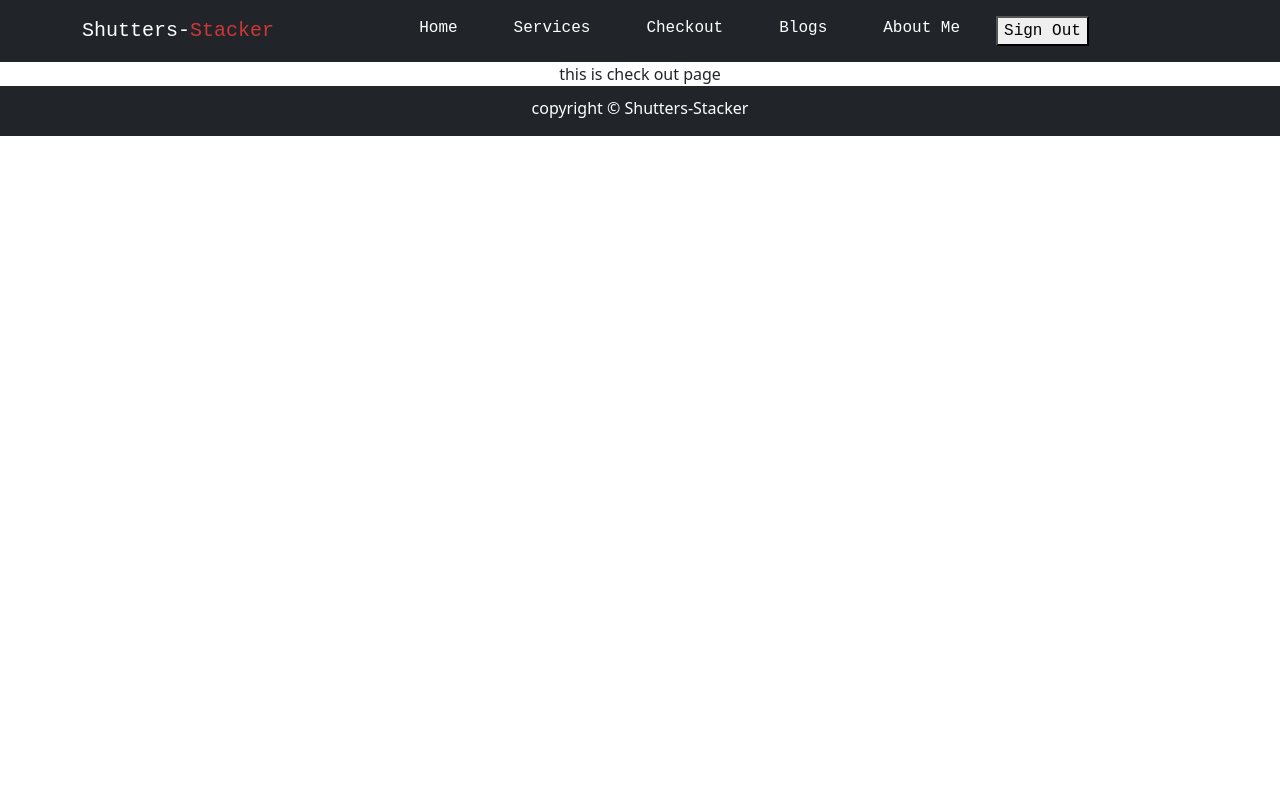
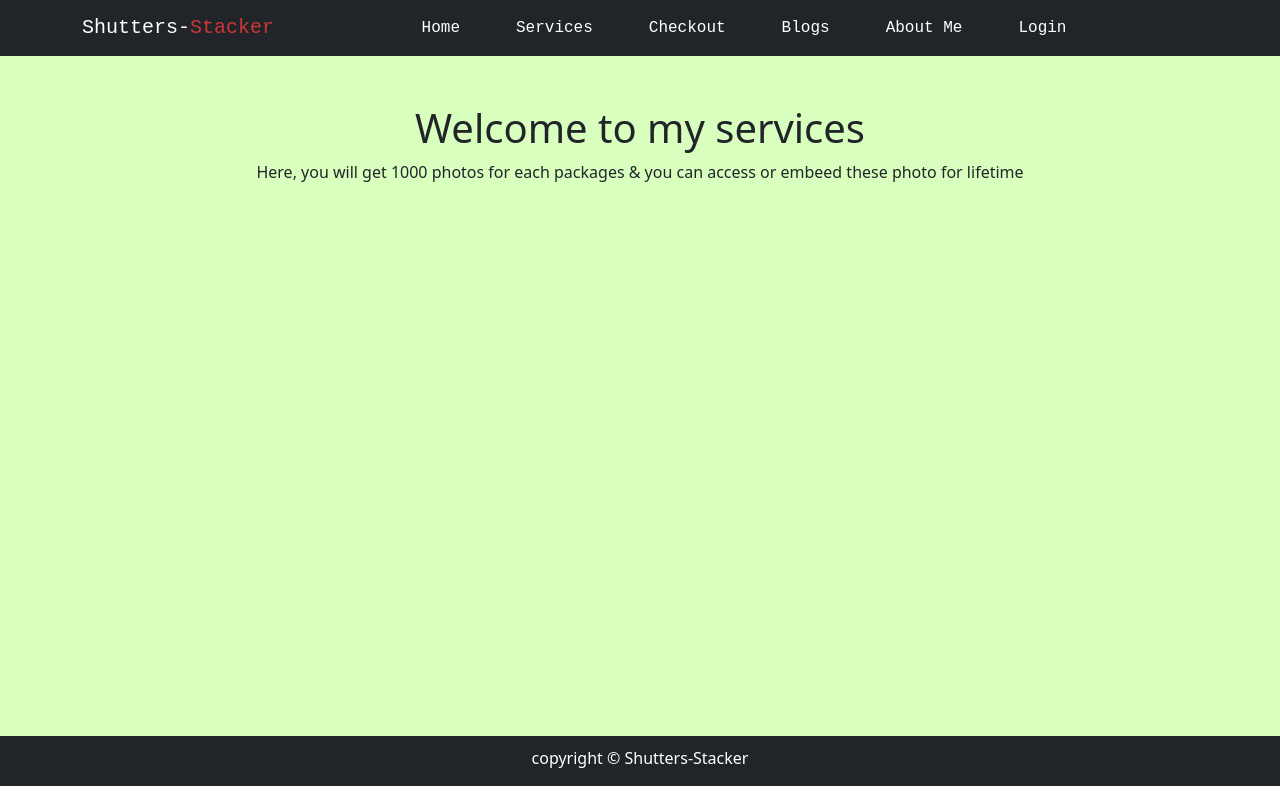
Before and after one commit to zunuu/Shutters-Stacker-Client-Side, a React (Create React App) app: page /checkout in a window 1280 px wide. Built offline with nearby package versions, Linux system fonts and the light colour scheme; no server answers; the HTML template or start-up script is replaced by a standard one.

Commit message:
checkou-updated

```diff
--- a/src/App.js
+++ b/src/App.js
@@ -20,6 +20,8 @@ function App() {
       <Header></Header>
       <Routes>
         <Route path="checkout" element={<Checkout></Checkout>} />
+        <Route path="/" element={<Home></Home>} />
+
         <Route path="home" element={<Home></Home>} />
         <Route path="services" element={<Services></Services>} />
         <Route path="blogs" element={<Blogs></Blogs>} />
@@ -30,7 +32,7 @@ function App() {
         } />
 
         <Route path="aboutme" element={<Aboutme></Aboutme>} />
-        <Route path="login" element={<Login></Login>} />
+        <Route path="/login" element={<Login></Login>} />
         <Route path="register" element={<Register></Register>} />
         <Route path="*" element={<NotFound></NotFound>} />
       </Routes>
--- a/src/Components/Header/Header.js
+++ b/src/Components/Header/Header.js
@@ -1,3 +1,4 @@
+import { signOut } from 'firebase/auth';
 import React from 'react';
 import { Container, Nav, Navbar } from 'react-bootstrap';
 import { useAuthState } from 'react-firebase-hooks/auth';
@@ -5,13 +6,16 @@ import { Link } from 'react-router-dom';
 import auth from '../../firebase.init';
 import './Header.css'
 const Header = () => {
-    const [user] = useAuthState(auth)
+    const [user] = useAuthState(auth);
+    const handleSignOut = () => {
+        signOut(auth);
+    }
     return (
 
         <Navbar collapseOnSelect expand="lg" bg="dark" variant="dark">
             <Container>
                 <Navbar.Brand href="#home">
-                    <Link to='/home'><strong>Shutters-</strong><span>Stacker</span></Link>
+                    <Link to='/'><strong>Shutters-</strong><span>Stacker</span></Link>
                 </Navbar.Brand>
                 <Navbar.Toggle aria-controls="responsive-navbar-nav" />
                 <Navbar.Collapse id="responsive-navbar-nav">
@@ -27,7 +31,12 @@ const Header = () => {
 
 
                         <Nav.Link href="#checkout">
-                            <Link className="py-2 px-3 mx-1 routes" to='/checkout'>Checkout</Link>
+                            {
+                                user ?
+                                    <Link className="py-2 px-3 mx-1 routes" to='/checkout'>Checkout</Link>
+                                    :
+                                    <Link className="py-2 px-3 mx-1 routes" to='/login'>Checkout</Link>
+                            }
                         </Nav.Link>
 
 
@@ -44,10 +53,11 @@ const Header = () => {
                         <Nav.Link href="#login">
                             {
                                 user ?
+                                    <button onClick={handleSignOut} className="btn btn-link text-white text-decoration-none pt-0 mt-0 " >Sign Out</button>
+                                    :
+                                    <Link className="py-2 px-3 mx-1 routes" to='/login'>Login</Link>
 
-                                    <Link className="py-2 px-3 mx-1 routes" to='/login'>Login</Link>
-                                    :
-                                    <button>Sign Out</button>}
+                            }
                         </Nav.Link>
 
 
--- a/src/Components/Main/Checkout/Checkout.css
+++ b/src/Components/Main/Checkout/Checkout.css
@@ -0,0 +1,6 @@
+.checkout {
+    min-height: 85vh;
+    background-color: rgb(216, 255, 190);
+    padding: 20px;
+
+}
--- a/src/Components/Main/Checkout/Checkout.js
+++ b/src/Components/Main/Checkout/Checkout.js
@@ -1,9 +1,13 @@
 import React from 'react';
-
+import './Checkout.css';
 const Checkout = () => {
     return (
-        <div>
-            this is check out page
+        <div className='checkout py-5'>
+            <h1>
+                Welcome to my services
+
+            </h1>
+            <p>Here, you will get 1000 photos for each packages & you can access or embeed these photo for lifetime</p>
         </div>
     );
 };
--- a/src/Components/Main/Login/Login.js
+++ b/src/Components/Main/Login/Login.js
@@ -1,7 +1,7 @@
 import React, { useRef } from 'react';
 import { Button, Form } from 'react-bootstrap';
 import { useSignInWithEmailAndPassword } from 'react-firebase-hooks/auth';
-import { Link, useNavigate } from 'react-router-dom';
+import { Link, useLocation, useNavigate } from 'react-router-dom';
 import auth from '../../../firebase.init';
 import './Login.css'
 
@@ -12,13 +12,17 @@ const Login = () => {
     let navigateToRegister = e => {
         navigate('/register');
     }
+    const location = useLocation();
+    let from = location.state?.from?.pathname || '/checkout';
     const [
         signInWithEmailAndPassword,
         user,
         loading,
         error,
     ] = useSignInWithEmailAndPassword(auth);
-
+    if (user) {
+        navigate(from, { replace: true });
+    }
     const loadingLogin = e => {
         e.preventDefault();
         const email = emailRef.current.value;
@@ -44,8 +48,11 @@ const Login = () => {
                 <Form.Group className="mb-3" controlId="formBasicCheckbox">
                     <Form.Check type="checkbox" label="Check me out" />
                 </Form.Group>
+                {
+                    loading && <p>loading...{ }...</p>
+                }
                 <Button variant="primary" type="submit">
-                    Submit
+                    Login
                 </Button>
                 <p className='fw-bold mt-3'>new to Shutters-Stacker? <span onClick={navigateToRegister}>
 
--- a/src/Components/Main/RequireAuth/RequireAuth.js
+++ b/src/Components/Main/RequireAuth/RequireAuth.js
@@ -1,12 +1,13 @@
 import React from 'react';
 import { useAuthState } from 'react-firebase-hooks/auth';
-import { Navigate } from 'react-router-dom';
+import { Navigate, useLocation } from 'react-router-dom';
 import auth from '../../../firebase.init';
 
 const RequireAuth = ({ children }) => {
     const [user] = useAuthState(auth)
+    let location = useLocation();
     if (!user) {
-        return <Navigate to='/login' state={{ from: location }} replace />;
+        return <Navigate to='/' state={{ from: location }} replace />;
     }
     return children;
 };
```
